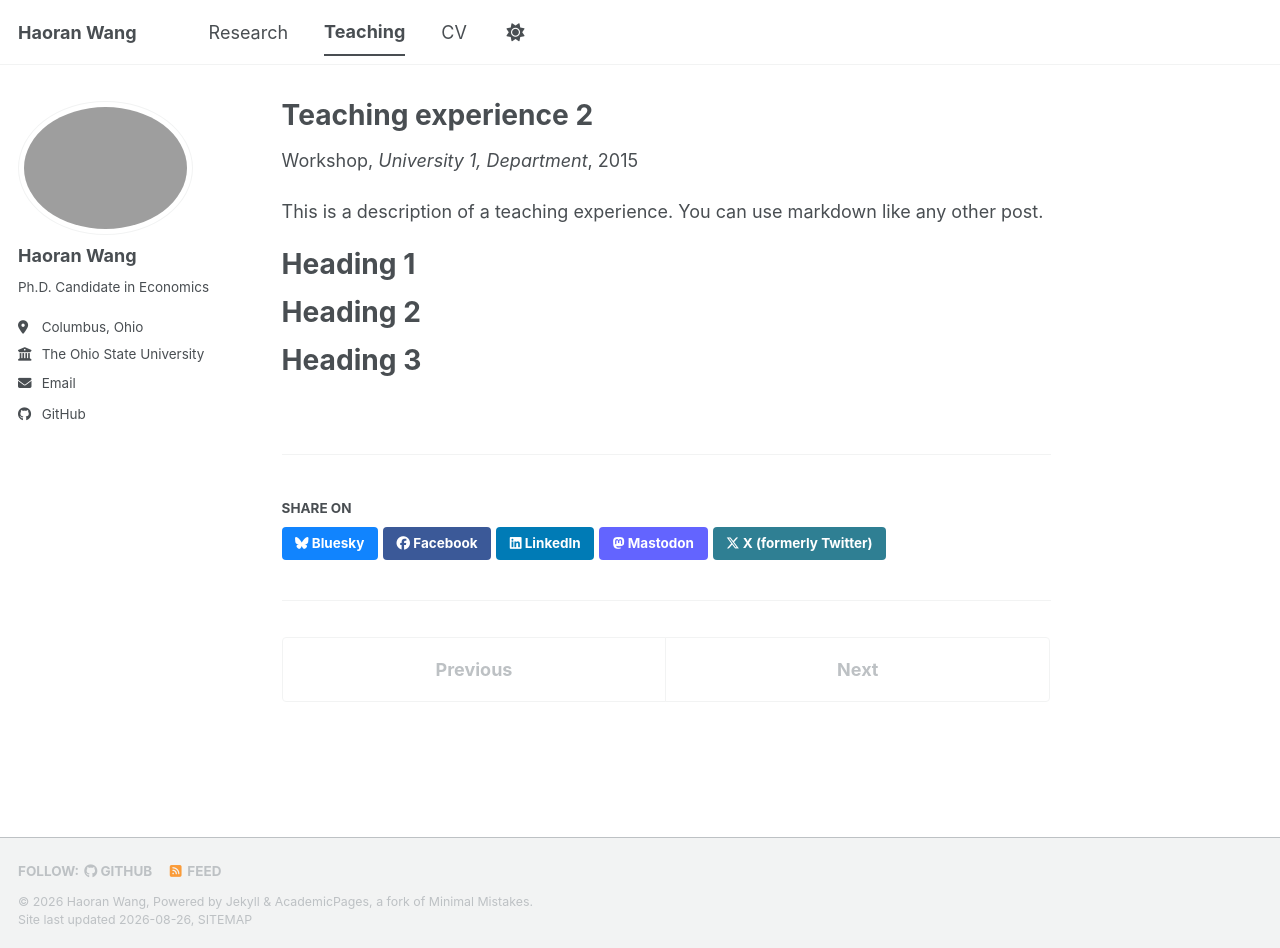
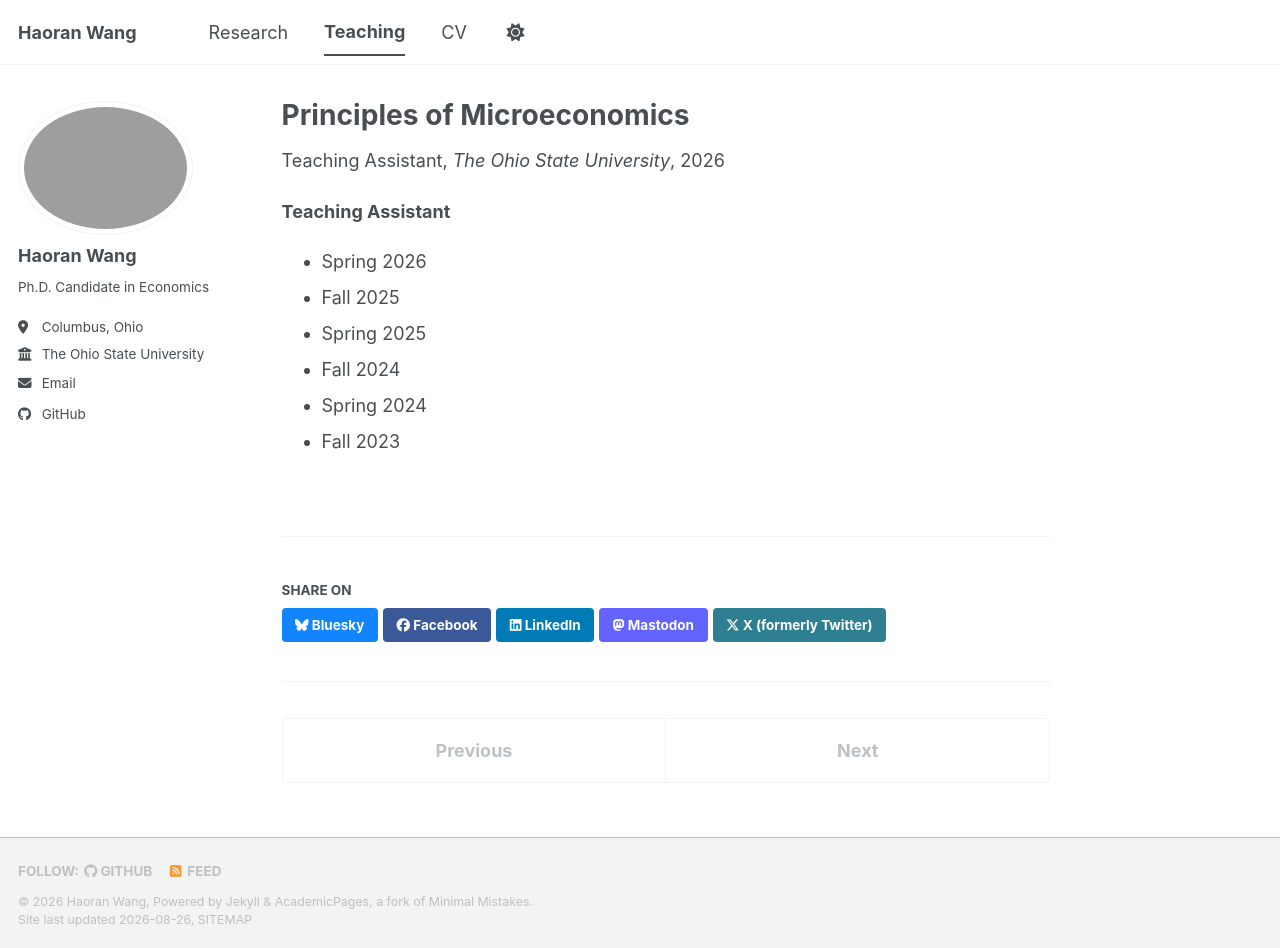
Before and after one commit to hwang853/hwang853.github.io, a Jekyll site: the page built from _teaching/2015-spring-teaching-2.md, in a window 1280 px wide and 948 px high. Built offline with Jekyll 4.4.1, drawn with Linux system fonts in a browser that asks for light colours; a style sheet for code colours, icons or effects is not loaded.

Commit message:
Update 2015-spring-teaching-2.md

```diff
--- a/_teaching/2015-spring-teaching-2.md
+++ b/_teaching/2015-spring-teaching-2.md
@@ -1,20 +1,18 @@
 ---
-title: "Teaching experience 2"
+title: "Principles of Microeconomics"
 collection: teaching
-type: "Workshop"
-permalink: /teaching/2015-spring-teaching-1
-venue: "University 1, Department"
-date: 2015-01-01
-location: "City, Country"
+type: "Teaching Assistant"
+permalink: /teaching/principles-of-microeconomics
+venue: "The Ohio State University"
+date: 2026-01-01
+location: "Columbus, Ohio"
 ---
 
-This is a description of a teaching experience. You can use markdown like any other post.
+**Teaching Assistant**
 
-Heading 1
-======
-
-Heading 2
-======
-
-Heading 3
-======
+- Spring 2026
+- Fall 2025
+- Spring 2025
+- Fall 2024
+- Spring 2024
+- Fall 2023
```
